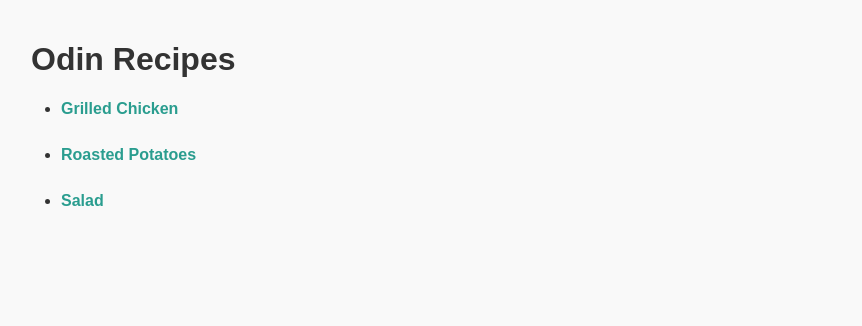
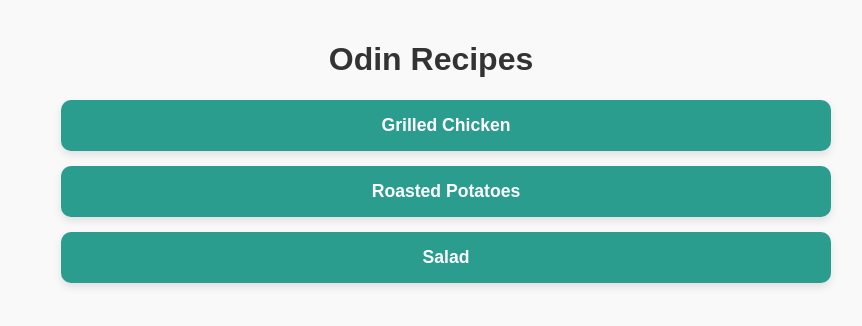
Before and after one commit to ZachM615/odin-recipes, a plain HTML site: page index.html in a window 1280 px wide. Shown: the whole page, without its empty margins (209-1071 px from the left). Drawn offline with Linux system fonts and the light colour scheme; files that its build step writes are made by us from their sources.

Commit message:
Box model applied to Odin Recipes Page

```diff
--- a/index.html
+++ b/index.html
@@ -8,12 +8,12 @@
 </head>
 <body>
     <h1>Odin Recipes</h1>
-    <ul>
-    <li><a href="recipes/grilled-chicken.html">Grilled Chicken</a></li>
+    <ul id="recipe-list">
+        <li><a class="recipe-button" href="recipes/grilled-chicken.html">Grilled Chicken</a></li>
 
-    <li><a href="recipes/roasted-potatoes.html">Roasted Potatoes</a></li>
+        <li><a class="recipe-button" href="recipes/roasted-potatoes.html">Roasted Potatoes</a></li>
 
-    <li><a href="recipes/salad.html">Salad</a></li>
+        <li><a class="recipe-button" href="recipes/salad.html">Salad</a></li>
     </ul>
 </body>
 </html>
--- a/recipes/styles.css
+++ b/styles.css
@@ -5,6 +5,31 @@ body {
     max-width: 800px;
     margin: 0 auto;
     padding: 20px;
+}
+
+#recipe-list {
+    list-style: none;
+}
+
+.recipe-button {
+    display: block;
+    text-align: center;
+    text-decoration: none;
+    padding: 15px 20px;
+    background-color: #2a9d8f;
+    color: white;
+    font-size: 1.1rem;
+    font-weight: bold;
+    border-radius: 10px;
+    box-shadow: 0 4px 8px rgba(0,0,0,0.1);
+    transition: background-color 0.3s, transform 0.2s, box-shadow 0.2s;
+    margin-bottom: 15px;
+}
+
+.recipe-button:hover {
+    background-color: #21867a;
+    transform: translateY(-2px);
+    box-shadow: 0 6px 12px rgba(0,0,0,0.15);
 }
 
 a {
@@ -25,6 +50,10 @@ img {
     object-fit: cover;
     border-radius: 8px;
     margin-bottom: 20px;
+}
+
+h1 {
+    text-align: center;
 }
 
 h2 {
```
Also changed, not shown: recipes/grilled-chicken.html (+1 -1 lines), recipes/roasted-potatoes.html (+1 -1 lines), recipes/salad.html (+2 -2 lines).
